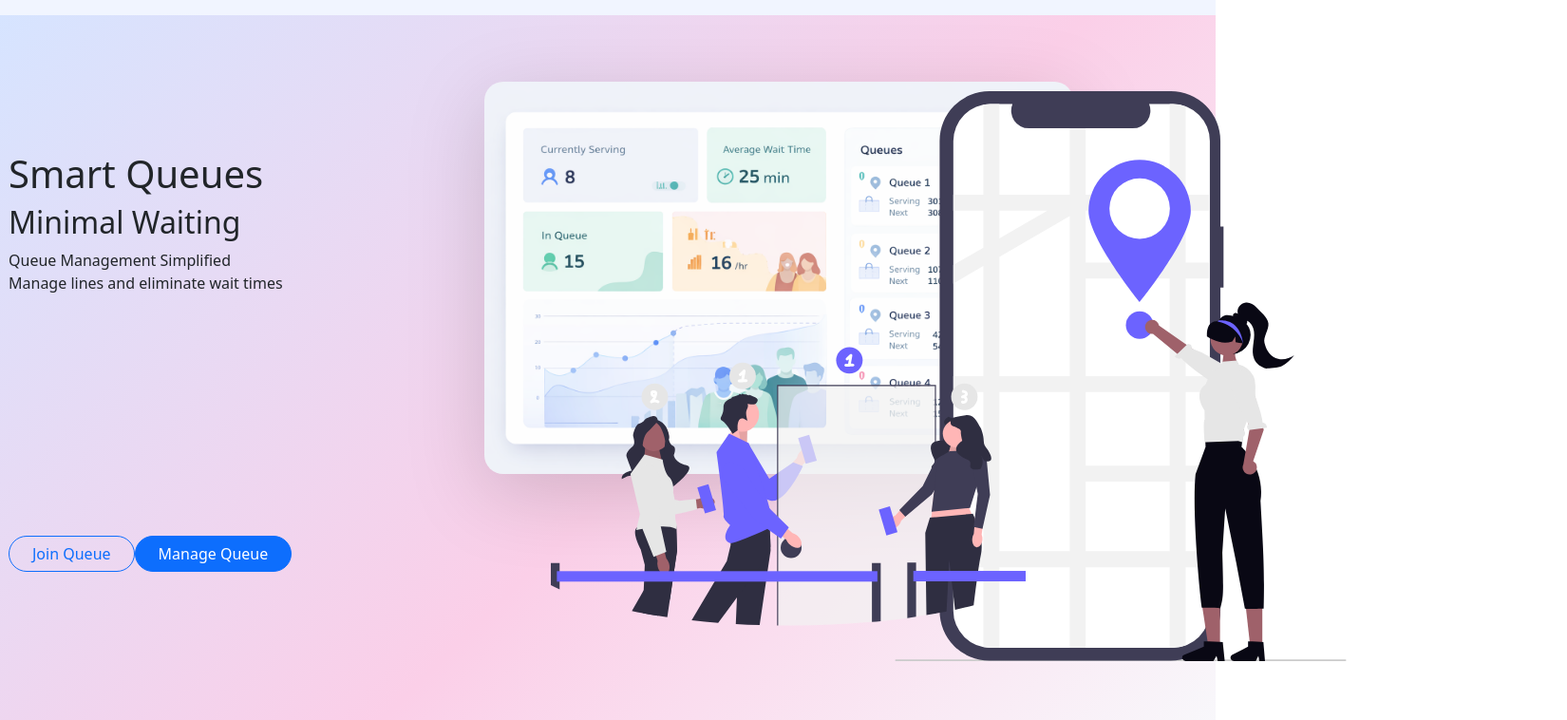
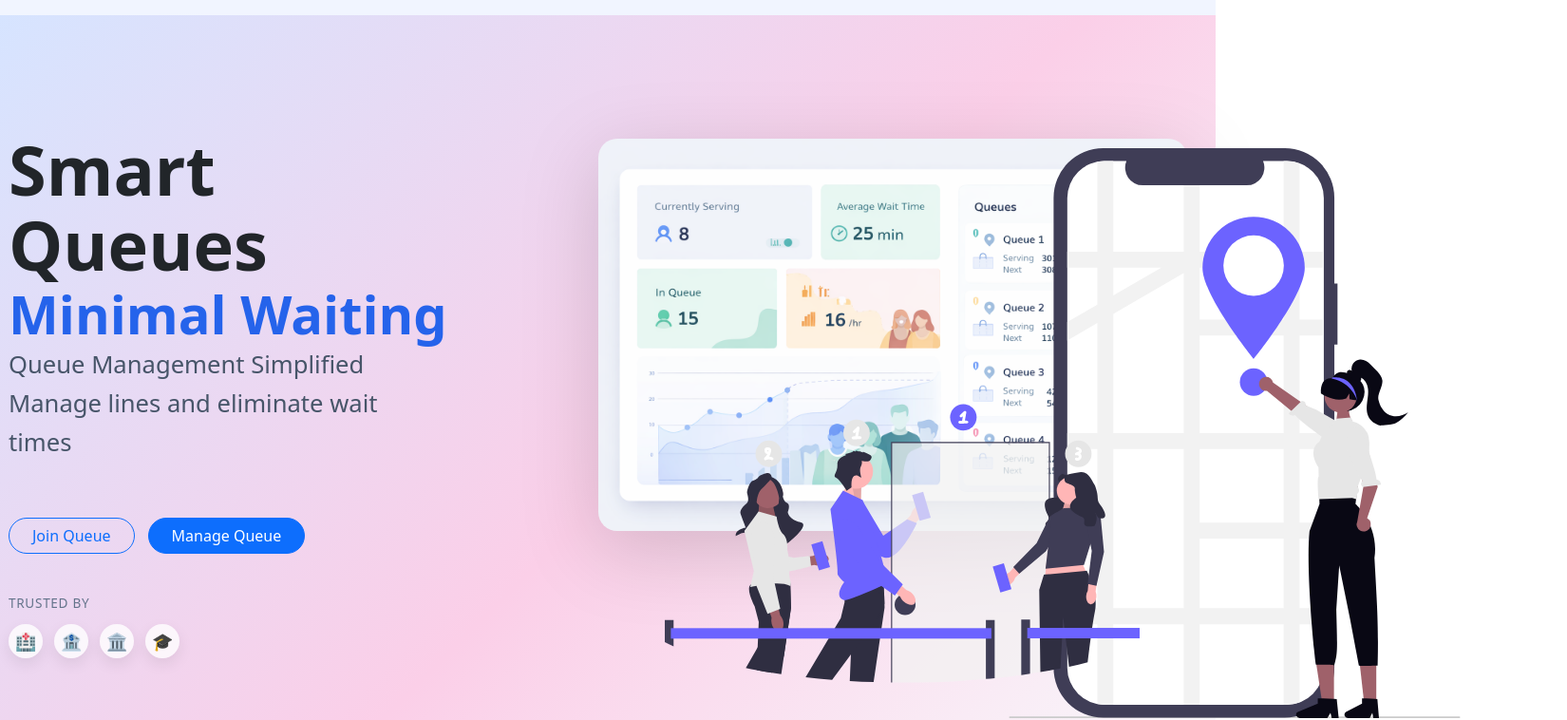
Before and after one commit to Arnab-arch/Qtracck, a React (Vite) app: page / in a window 1280 px wide. Shown: the part 80-838 px from the top of the page at 95% size, 1650 px wide, since content can reach past the window. Built offline with nearby package versions, Linux system fonts and the light colour scheme.

Commit message:
updated and complete hero section

```diff
--- a/src/App.css
+++ b/src/App.css
@@ -124,19 +124,84 @@ background: #F1F5FF; /* soft blue-gray */
 
 .content{
   display: grid;
-  grid-template-rows: 2fr 1fr ;
+
   grid-template-columns: 2fr 3fr;
   justify-items: center;
   align-items: center;
   height: 85vh;
+
 }
 .CTA{
-  grid-area: 2/1/3/2;
+
   justify-self: start;
   padding: 9px;
+  display: flex;
+  gap: 14px;
+  margin-top: 24px;
+
 }
+.text-content{
+
+  display: flex;
+  flex-direction: column;
+  justify-content: center;
+
+  height: 800px;
+  width: 600px;
+
+}
+
 .content-header{
-  justify-self: start;
-  align-self: center;
+  padding: 9px;
+  max-width: 520px;
+}
+.content-header h1 {
+  font-size: 4.5rem;
+  font-weight: 700;
+  line-height: 1.1;
+  margin: 0;
+}
+
+.content-header h2 {
+  font-size: 3.5rem;
+  font-weight: 700;
+  color: #2563eb; /* accent blue */
+  margin: 0;
+}
+
+.content-header p {
+  font-size: 1.6rem;
+  color: #475569;
+  max-width: 420px;
+  line-height: 1.6;
+}
+.trusted-by {
+  margin-top: 1.5rem;
+  display: flex;
+  flex-direction: column;
+  gap: 0.75rem;
   padding: 9px;
 }
+
+.trusted-by span {
+  font-size: 0.85rem;
+  color: #64748b;
+  letter-spacing: 0.05em;
+  text-transform: uppercase;
+}
+
+.trusted-logos {
+  display: flex;
+  gap: 12px;
+}
+
+.logo-circle {
+  width: 36px;
+  height: 36px;
+  background: #ffffffcc;
+  border-radius: 50%;
+  display: grid;
+  place-items: center;
+  font-size: 18px;
+  box-shadow: 0 6px 16px rgba(0,0,0,0.08);
+}
--- a/src/components/Hero.jsx
+++ b/src/components/Hero.jsx
@@ -7,9 +7,10 @@ import image4 from "../assets/images/hero.png";
 export default function Hero() {
   return (
     <section className="Hero">
-      <div className="content">
-
-        <div className="content-header">
+      <div className="Hero-inner">
+        <div className="content">
+        <div className="text-content">
+          <div className="content-header">
           <h1>Smart Queues</h1>
           <h2>Minimal Waiting</h2>
 
@@ -27,6 +28,19 @@ export default function Hero() {
             Manage Queue
           </Link>
         </div>
+        <div className="trusted-by">
+              <span>Trusted by</span>
+              <div className="trusted-logos">
+                <div className="logo-circle">🏥</div>
+                <div className="logo-circle">🏦</div>
+                <div className="logo-circle">🏛️</div>
+                <div className="logo-circle">🎓</div>
+              </div>
+            </div>
+
+        </div>
+
+
 
         {/* IMAGES */}
         <div className="images">
@@ -37,6 +51,8 @@ export default function Hero() {
         </div>
 
       </div>
+      </div>
+
     </section>
   );
 }
```
